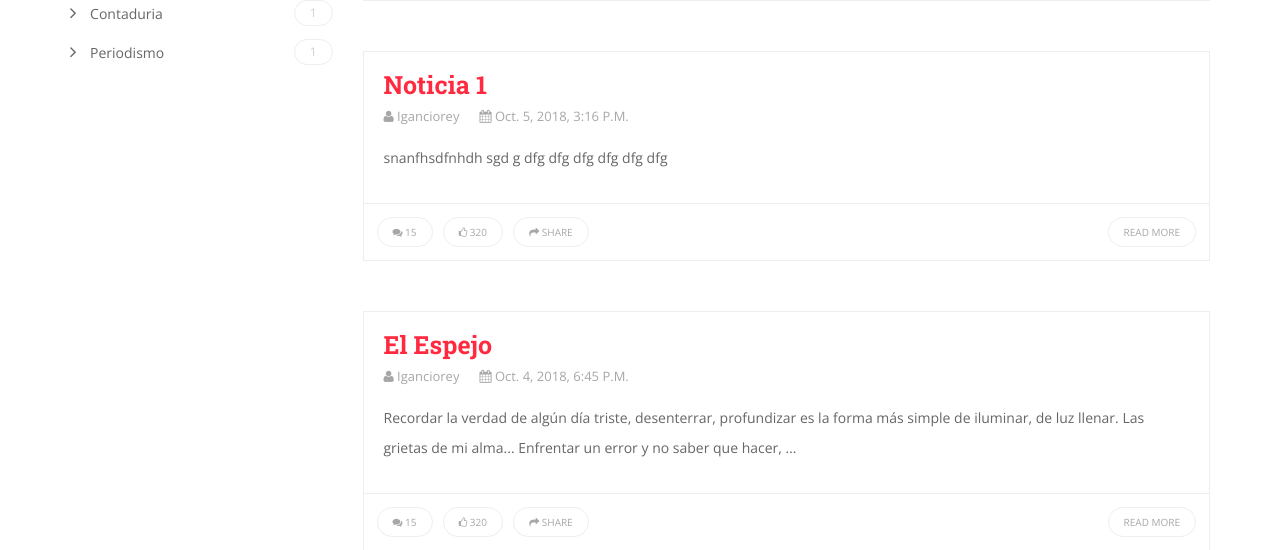
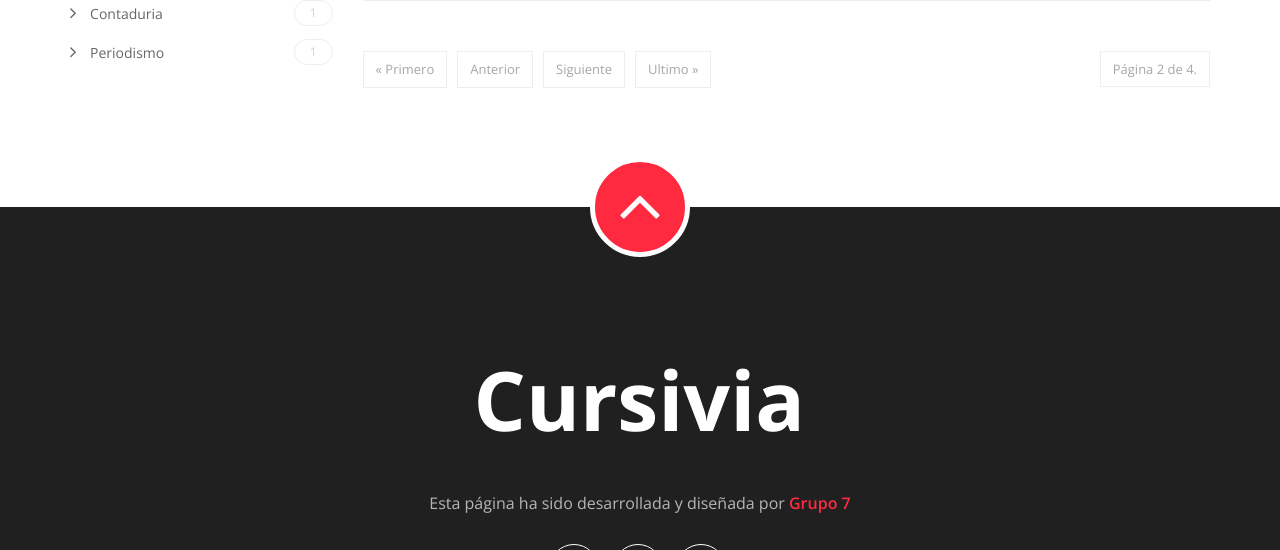
Before and after one commit to IgancioRey/Grupo7, a Django app: page /home/?page=2 in a window 1280 px wide. Shown: the part 1099-1649 px from the top of the page. Run offline with Django 3.2, Linux system fonts and the light colour scheme; data comes from the database, SQL or seed files in the repository; both versions use the stored data as it was after the commit; some libraries are stand-ins or nearby versions.

Commit message:
Paginacion de noticias

```diff
--- a/Cursivia/Cursivia/templates/base.html
+++ b/Cursivia/Cursivia/templates/base.html
@@ -67,7 +67,7 @@
                   <span class="icon-bar"></span>
                   <span class="icon-bar"></span>
                 </button>
-                <a class="navbar-brand" href="index.html"><img src="{% static 'assets/images/logo2.png' %}" alt=""></a>
+                <a class="navbar-brand" href="../"><img src="{% static 'assets/images/logo2.png' %}" alt=""></a>
               </div>
 
               {% block login %}
--- a/Cursivia/Cursivia/templates/index.html
+++ b/Cursivia/Cursivia/templates/index.html
@@ -21,7 +21,7 @@
 
 {% block content %}
 
-	{% for noticia in lista_noticias %}
+	{% for noticia in noticias %}
 
 	<article class="post-wrapper">
     <header class="featured-wrapper">
@@ -57,4 +57,22 @@
 </article>
 {% endfor %}
 
+
+<div class="blog-pagination clearfix">
+    <ul class="pagination">
+        {% if noticias.has_previous %}
+             <li><a href="?page=1">&laquo; Primero</a></li>
+             <li><a href="?page={{ noticias.previous_page_number }}">Anterior</a></li>
+        {% endif %}
+	    {% if noticias.has_next %}
+	             <li><a href="?page={{ noticias.next_page_number }}">Siguiente</a></li>
+	             <li><a href="?page={{ noticias.paginator.num_pages }}">Ultimo &raquo;</a></li>
+	        {% endif %}
+    </ul>
+        <span class="page-count pull-right">
+            Página {{ noticias.number }} de {{ noticias.paginator.num_pages }}.
+        </span>
+
+</div>
+
 {% endblock content %}
--- a/Cursivia/Cursivia/templates/registration/base_loguin.html
+++ b/Cursivia/Cursivia/templates/registration/base_loguin.html
@@ -67,7 +67,7 @@
                   <span class="icon-bar"></span>
                   <span class="icon-bar"></span>
                 </button>
-                <a class="navbar-brand" href="index.html"><img src="{% static 'assets/images/logo2.png' %}" alt=""></a>
+                <a class="navbar-brand" href="../"><img src="{% static 'assets/images/logo2.png' %}" alt=""></a>
               </div>
 
               {% block login %}
--- a/Cursivia/home/views.py
+++ b/Cursivia/home/views.py
@@ -10,6 +10,7 @@ from .forms import *
 import random
 from django.views import generic
 from django.contrib.auth.mixins import LoginRequiredMixin
+from django.core.paginator import EmptyPage, PageNotAnInteger, Paginator
 
 
 
@@ -18,8 +19,30 @@ def index(request):
     """
     Función vista para la página inicio del sitio.
     """
+    lista_noticias = Publicacion.objects.all().filter(tipo_publicacion__exact='n').order_by('-fecha_alta')
+    paginator = Paginator(lista_noticias, 1) # Show 25 contacts per page
+
+    page = request.GET.get('page')
+    noticias = paginator.get_page(page)
+
+    lista_carreras = Carrera.objects.all()
+
+    return render(request, 'index.html', {'noticias': noticias, 'lista_carreras': lista_carreras})
+    """
     # Genera contadores de algunos de los objetos principales
     lista_noticias = Publicacion.objects.all().filter(tipo_publicacion__exact='n').order_by('-fecha_alta')
+    lista_aux=[]
+    noticias_final=[]
+    x=0
+    for noticia in lista_noticias:
+        if len(lista_aux)<2:
+            lista_aux.append(noticia)
+            x=x+1
+        else:
+            x=0
+            lista_aux=[]
+            noticias_final.append(lista_aux)
+
     numero_materias = []
     lista_materias =  []
     lista_carreras = Carrera.objects.all()
@@ -35,9 +58,10 @@ def index(request):
     return render(
         request,
         'index.html',
-        context={'lista_noticias': lista_noticias, 'numero_materias': numero_materias,
+        context={'lista_noticias': noticias_final, 'numero_materias': numero_materias,
                  'lista_carreras': lista_carreras},
     )
+    """
 
 class noticiaDetailView(LoginRequiredMixin,generic.DetailView):
     model = Publicacion
@@ -103,3 +127,6 @@ def confirmacion(request):
 
 def configuracionCuenta(request):
     return render(request, 'cuenta/configuracionCuenta.html')
+
+def logout_view(request):
+    return render(request, 'index.html')
```
Also changed, not shown: Cursivia/db.sqlite3.
